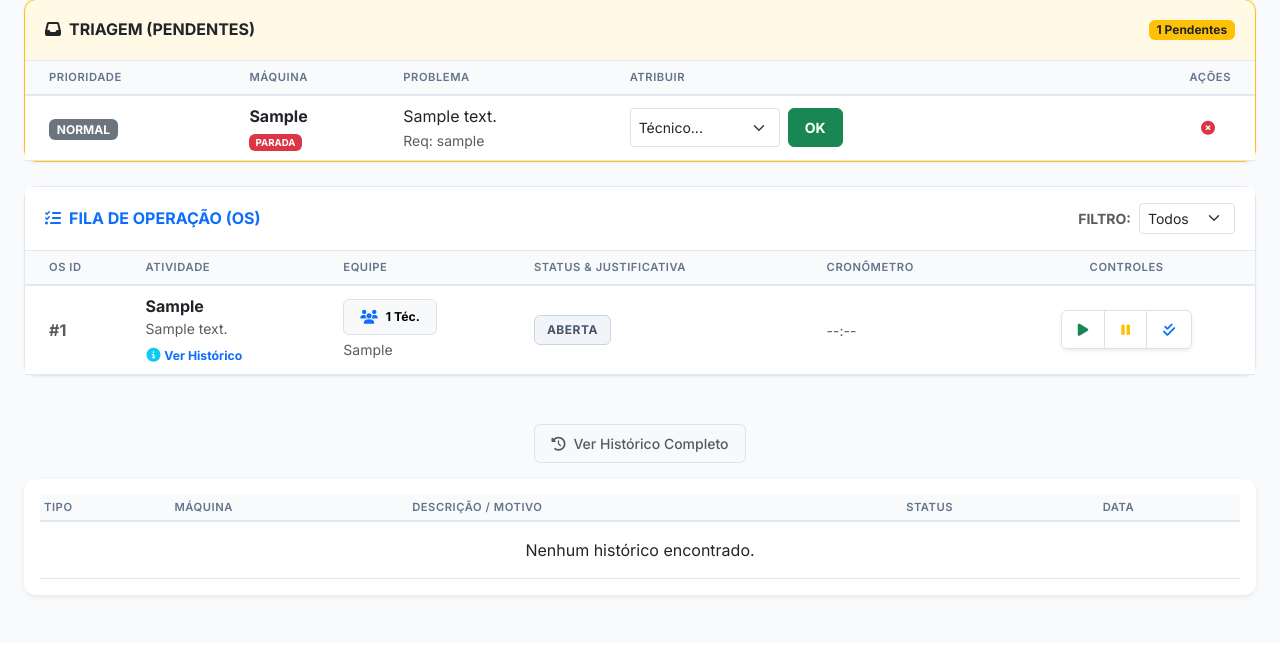
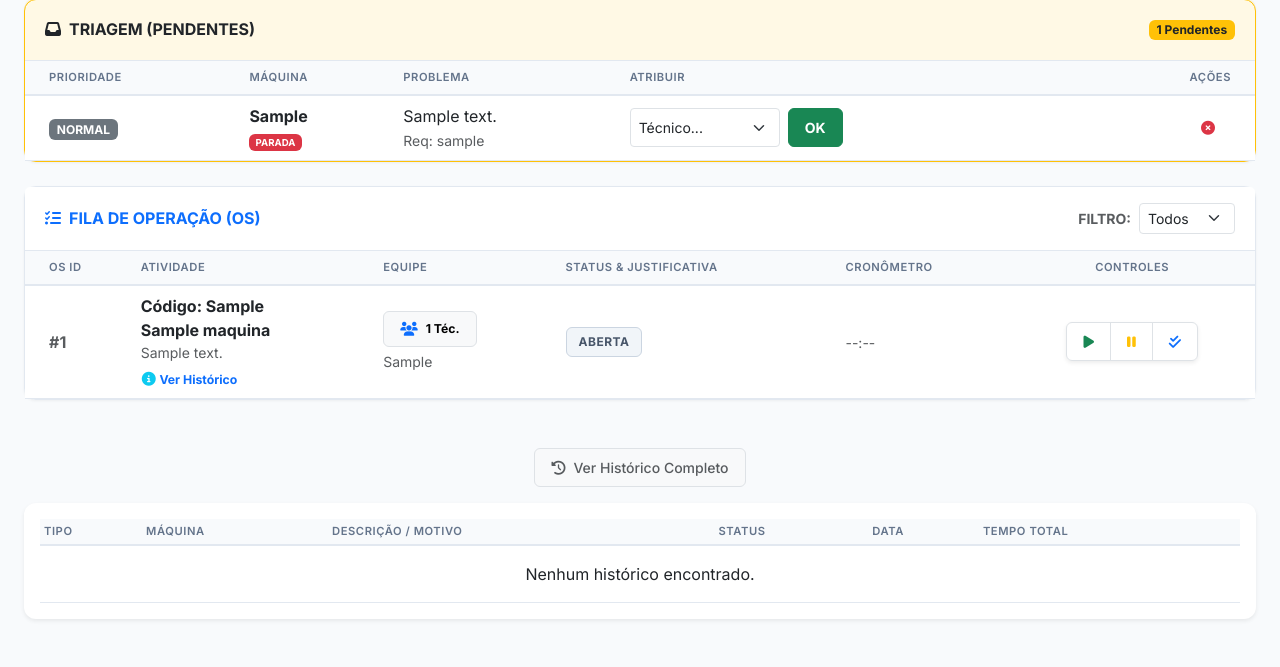
Before and after one commit to zuckalez0-oss/PCM-prototipo, a Django app: page / in a window 1280 px wide, after a click on "Ver Histórico Completo". Shown: the part 247-914 px from the top of the page. Before the commit the page ends 845 px from the top, so only its background shows below. Run offline with Django 5.2, Linux system fonts and the light colour scheme; a user stored in the database is signed in; tables that the repository leaves empty hold one stand-in row (values such as "Sample post"); data that the repository does not hold is empty; some libraries are stand-ins or nearby versions.

Commit message:
"Melhorias: add monitoramento de atividade;"

```diff
--- a/assets/templates/assets/lista_ativos.html
+++ b/assets/templates/assets/lista_ativos.html
@@ -244,7 +244,9 @@
                         <tr class="linha-tarefa" data-tech-ids="{% for c in atividade.colaboradores.all %}{{ c.id }},{% endfor %}">
                             <td class="ps-4 fw-bold text-muted">#{{ atividade.id }}</td>
                             <td>
-                                <div class="fw-bold">{{ atividade.maquina.codigo }}</div>
+                                <div class="fw-bold">Código: {{ atividade.maquina.codigo }}</div>
+                                <div class="fw-bold">{{ atividade.maquina.nome }}</div>
+
                                 <div class="small text-muted">{{ atividade.descricao }}</div>
                                 <button class="btn btn-link btn-sm p-0 text-decoration-none mt-1" data-bs-toggle="modal" data-bs-target="#modalDetalhes{{ atividade.id }}">
                                     <i class="fas fa-info-circle text-info"></i> <span class="small fw-bold">Ver Histórico</span>
@@ -362,34 +364,38 @@
         <div class="collapse mt-3 mb-5" id="historicoCollapse">
             <div class="card card-body border-0 shadow-sm">
                 <table class="table table-sm text-muted mb-0 align-middle">
-                    <thead><tr><th>Tipo</th><th>Máquina</th><th>Descrição / Motivo</th><th>Status</th><th>Data</th></tr></thead>
+                    <thead><tr><th>Tipo</th><th>Máquina</th><th>Descrição / Motivo</th><th>Status</th><th>Data</th><th>Tempo Total</th></tr></thead>
                     <tbody>
                         {% for item in historico_unificado %}
                             {% if item.prioridade_indicada %}
                                 <tr class="bg-light">
                                     <td><span class="badge bg-secondary">CHAMADO #{{ item.id }}</span></td>
-                                    <td class="fw-bold">{{ item.maquina.codigo }}</td>
+                                    <td class="fw-bold">{{ item.maquina.nome }}</td> <!-- Alterado de .codigo para .nome para pegar o atributo do nome da máquina. -->
                                     <td>
                                         <div class="text-decoration-line-through text-muted small">{{ item.descricao_problema }}</div>
                                         <div class="text-danger small fw-bold mt-1"><i class="fas fa-ban me-1"></i>Motivo: {{ item.motivo_resposta }}</div>
                                     </td>
+
                                     <td><span class="badge bg-light text-secondary border">RECUSADO</span></td>
                                     <td>{{ item.data_abertura|date:"d/m/Y H:i" }}</td>
+                                    <td>-</td>
                                 </tr>
                             {% else %}
                                 <tr>
                                     <td><span class="badge bg-primary">OS #{{ item.id }}</span></td>
-                                    <td class="fw-bold">{{ item.maquina.codigo }}</td>
+                                    <td class="fw-bold">{{ item.maquina.nome }}</td>
                                     <td>
                                         <div>{{ item.descricao }}</div>
                                         <div class="small text-muted">Técnicos: {{ item.colaboradores.all|join:", " }}</div>
                                     </td>
+
                                     <td><span class="badge bg-success-subtle text-success border border-success">CONCLUÍDO</span></td>
                                     <td>{{ item.fim_calculado|date:"d/m/Y H:i" }}</td>
+                                    <td>{{ item.tempo_gasto_formatado }}</td>
                                 </tr>
                             {% endif %}
                         {% empty %}
-                            <tr><td colspan="5" class="text-center py-3">Nenhum histórico encontrado.</td></tr>
+                            <tr><td colspan="6" class="text-center py-3">Nenhum histórico encontrado.</td></tr>
                         {% endfor %}
                     </tbody>
                 </table>
--- a/assets/utils.py
+++ b/assets/utils.py
@@ -2,16 +2,26 @@
 from django.utils import timezone
 
 def formatar_duracao(td):
-    """Converte timedelta para uma string amigável (ex: 2d 4h ou 5h)"""
-    if not td:
-        return "0h"
+    """Converte timedelta para uma string amigável (ex: 2d 4h 5m ou 5h 30m)"""
+    if not td or td.total_seconds() == 0:
+        return "0m"
 
-    dias = td.days
-    horas = td.seconds // 3600
+    total_seconds = int(td.total_seconds())
+    days = total_seconds // (24 * 3600)
+    total_seconds = total_seconds % (24 * 3600)
+    hours = total_seconds // 3600
+    total_seconds = total_seconds % 3600
+    minutes = total_seconds // 60
 
-    if dias > 0:
-        return f"{dias}d {horas}h" if horas > 0 else f"{dias}d"
-    return f"{horas}h"
+    parts = []
+    if days > 0:
+        parts.append(f"{days}d")
+    if hours > 0:
+        parts.append(f"{hours}h")
+    if minutes > 0 or not parts:
+        parts.append(f"{minutes}m")
+
+    return " ".join(parts)
 
 def sequenciar_atividades(atividades_queryset):
     """
@@ -32,6 +42,8 @@
             act.tempo_decimal = round(total_segundos / 3600, 2)
         else:
             act.tempo_decimal = 0.00
+
+        act.tempo_gasto_formatado = formatar_duracao(act.tempo_total_gasto)
 
         # --- SEGURANÇA DE DADOS ---
         data_base = act.data_planejada if act.data_planejada else timezone.now()
--- a/assets/views.py
+++ b/assets/views.py
@@ -241,6 +241,13 @@
     atividade = get_object_or_404(Atividade, id=atividade_id)
     justificativa = request.POST.get('justificativa', '')
     usuario = request.user
+
+    agora = timezone.now()
+    if atividade.status == 'executando' and novo_status in ['pausada', 'finalizada']:
+        if atividade.ultima_interacao:
+            decorrido = agora - atividade.ultima_interacao
+            atividade.tempo_total_gasto += decorrido
+
     atividade.status = novo_status
     if novo_status == 'pausada':
         atividade.motivo_pausa = justificativa
--- a/docker-compose.yml
+++ b/docker-compose.yml
@@ -2,6 +2,9 @@
   # Serviço do Banco de Dados
   db:
     image: postgres:15
+    ports:
+      - "5432:5432" # abrindo a porta para acesso localmente 19/01/26, remover para producao
+
     container_name: postgres_pcm
     volumes:
       - postgres_data:/var/lib/postgresql/data
```
Also changed, not shown: core/settings.py (+20 -9 lines), assets/migrations/0007_remove_atividade_colaborador_atividade_colaboradores_and_more.py (added).
